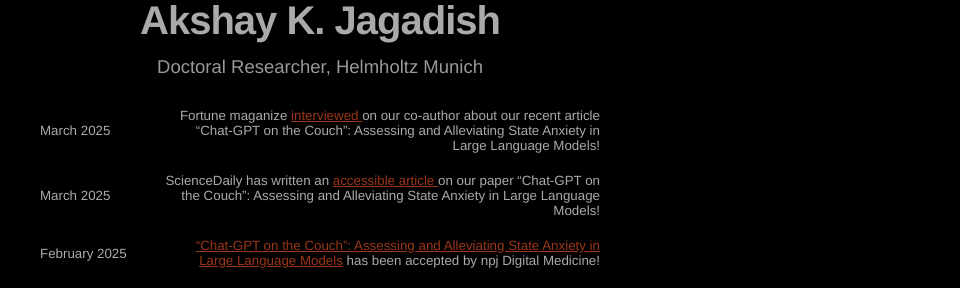
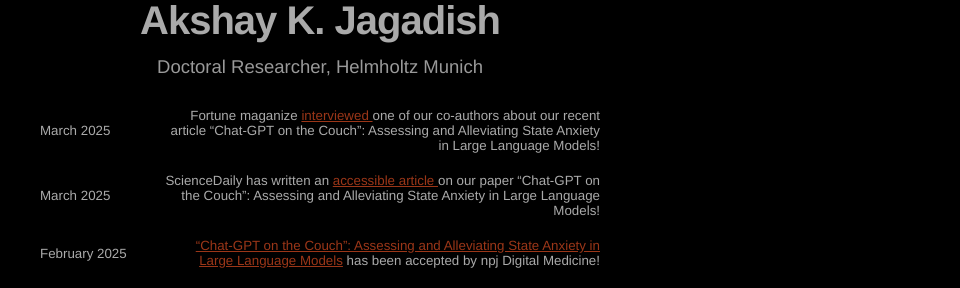
Before and after one commit to akjagadish/akjagadish.github.io, a Jekyll site: the page built from projects.html, in a window 1280 px wide. Shown: the part 281-569 px from the top of the page, without its empty margins (320-1280 px from the left). Built offline with Jekyll 4.4.1, drawn with Linux system fonts in a browser that asks for light colours; nearby versions of some CDN libraries.

Commit message:
Update projects.html

```diff
--- a/projects.html
+++ b/projects.html
@@ -8,7 +8,7 @@
 <div style="display: flex; justify-content: space-between; align-items: center;">
     <span style="flex-shrink: 0; text-align: left; font-size: smaller; width: 100px;">March 2025</span>
     <span style="flex-grow: 1; text-align: right; font-size: smaller; margin-left: 20px;">
-      Fortune maganize <a href="https://fortune.com/2025/03/09/openai-chatgpt-anxiety-mindfulness-mental-health-intervention/?abc123"> interviewed </a> on our co-author about our recent article “Chat-GPT on the Couch”: Assessing and Alleviating State Anxiety in
+      Fortune maganize <a href="https://fortune.com/2025/03/09/openai-chatgpt-anxiety-mindfulness-mental-health-intervention/?abc123"> interviewed </a> one of our co-authors about our recent article “Chat-GPT on the Couch”: Assessing and Alleviating State Anxiety in
         Large Language Models!
     </span>
   </div>
```
